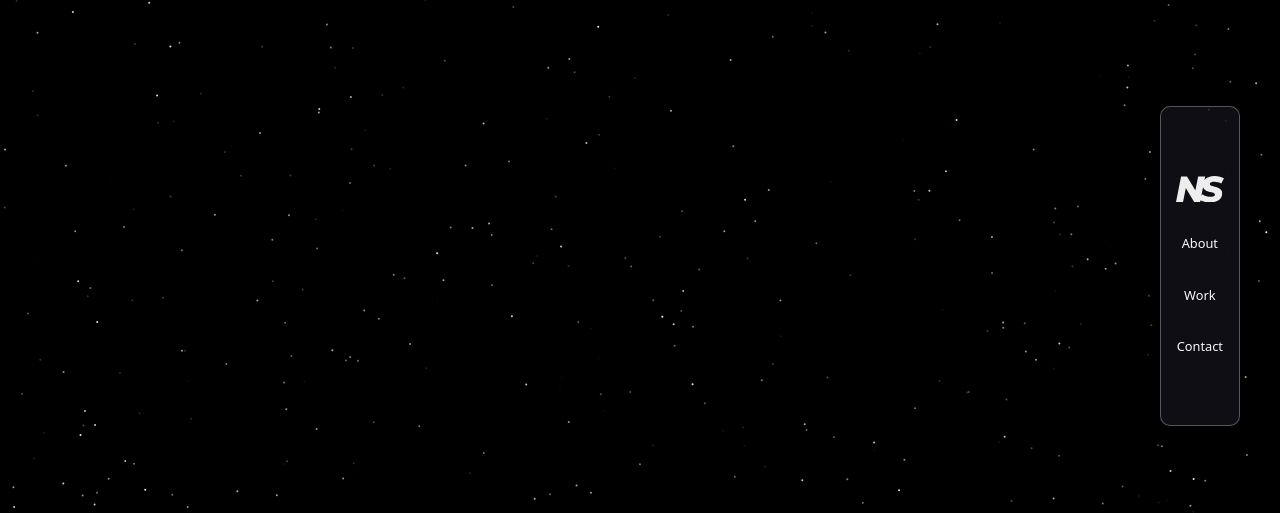
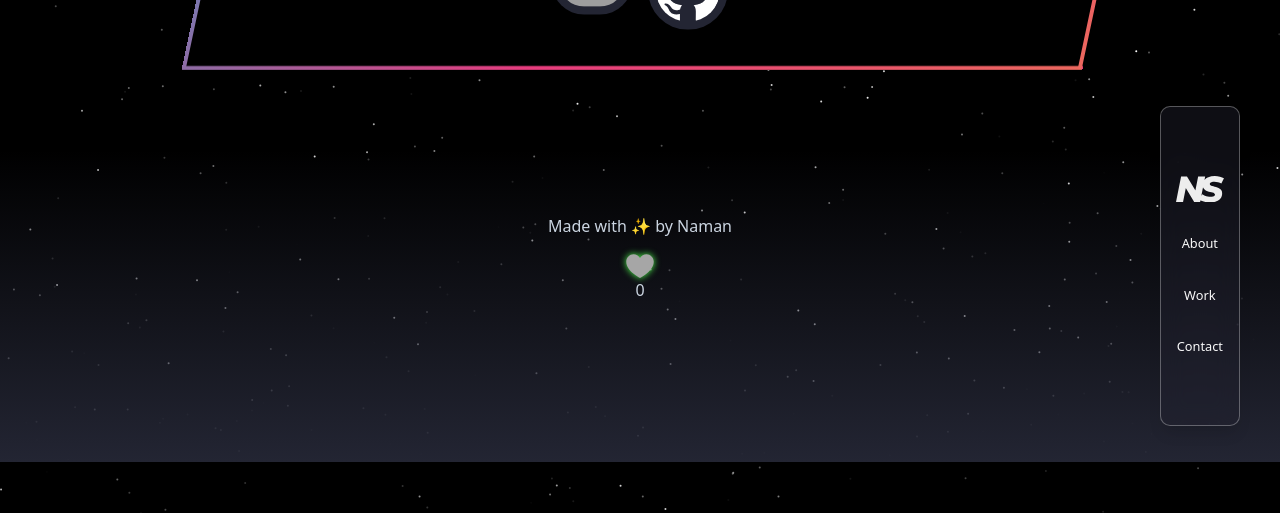
Before and after one commit to naman-sonawane/portfolio, a Next.js app: page /contact in a window 1280 px wide. Shown: the part 174-687 px from the top of the page. Built offline with nearby package versions, Linux system fonts and the light colour scheme; no server answers; the database is empty; grey boxes are pictures that could not be loaded; what tailwind-typewriter would draw is missing.

Commit message:
Finished contact

```diff
--- a/pages/contact.tsx
+++ b/pages/contact.tsx
@@ -18,7 +18,7 @@ export default function Contact() {
     setDarkMode(checked);
   };
 
-  const handleMouseEnter = (logoName) => {
+  const handleMouseEnter = (logoName: string) => {
     setHoveredLogo(logoName);
 
     // Clear any previous timeout
@@ -63,7 +63,7 @@ export default function Contact() {
   return (
     <>
       <Head>
-        <title>Contact ⫽ Naman Sonawane</title>
+        <title>Contact - Naman Sonawane</title>
       </Head>
 
       <main className={`h-screen relative overflow-hidden ${isDarkMode ? 'dark' : ''}`}>
@@ -79,7 +79,7 @@ export default function Contact() {
           />
         </div>
 
-        <div className="h-full flex flex-col sm:px-10 px-5">
+        <div className="h-full flex justify-center items-center flex-col overflow-hidden mx-auto sm:px-10 px-5">
           <div className="max-w-7xl w-full relative">
             <div className="absolute inset-0 z-0">
               <Starfield
@@ -122,7 +122,7 @@ export default function Contact() {
               </h1>
             </div>
           </div>
-          {/*<Footer/>*/}
+          <Footer/>
         </div>
       </main>
     </>
```
